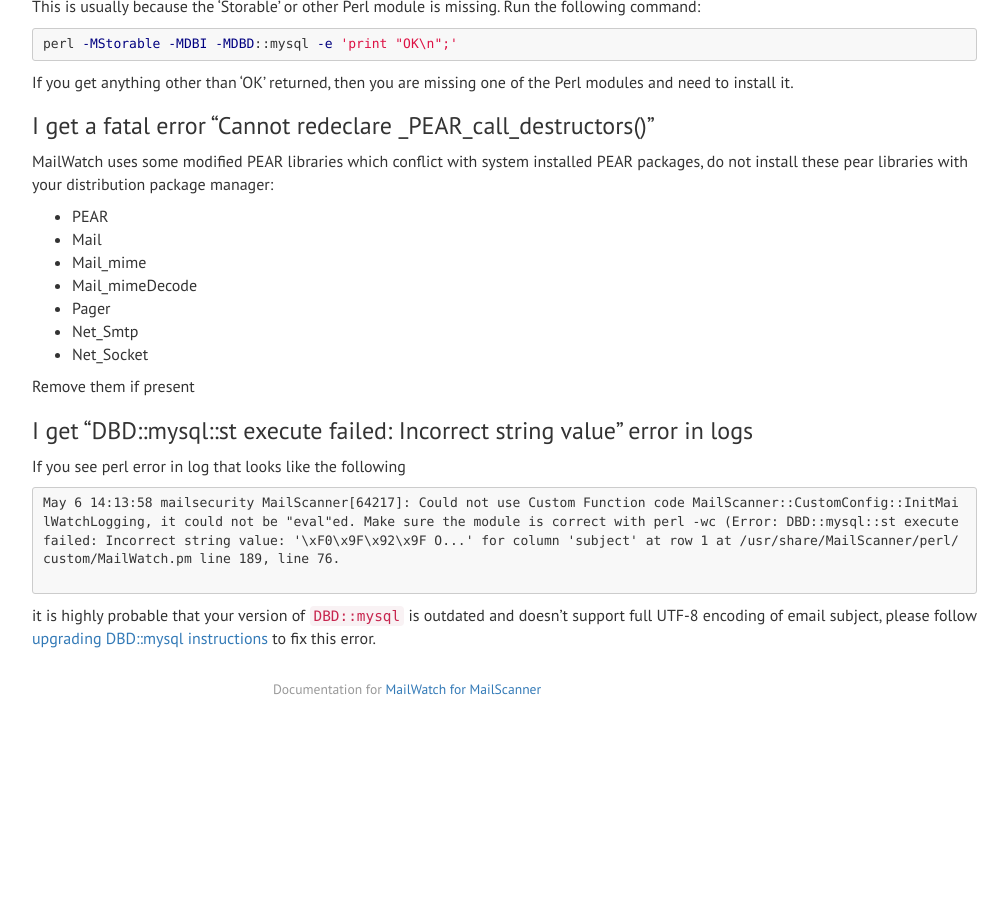
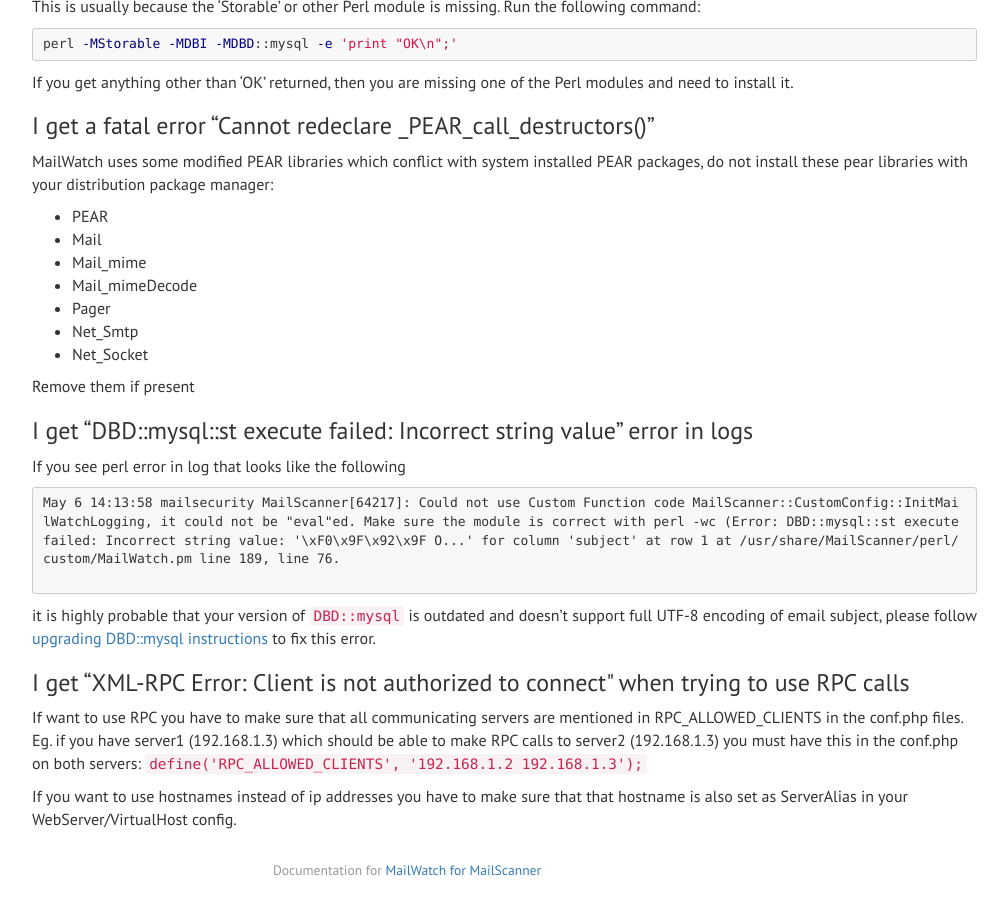
Before and after one commit to mailwatch/mailwatch-docs, a Jekyll site: the page built from _posts/2014-07-31-faq.md, in a window 1280 px wide and 900 px high, scrolled down 2227 px. Shown: the whole window, without its empty margins (233-1241 px from the left). Built offline with Jekyll 4.4.1, drawn with Linux system fonts in a browser that asks for light colours; nearby versions of some CDN libraries; before the commit the page ends 2946 px from its top, so only the background shows below that.

Commit message:
explain RPC_ALLOWED_CLIENTS
see mailwatch/mailwatch#632

````diff
--- a/_posts/2014-07-31-faq.md
+++ b/_posts/2014-07-31-faq.md
@@ -156,3 +156,9 @@ May 6 14:13:58 mailsecurity MailScanner[64217]: Could not use Custom Function co
 ```
 
 it is highly probable that your version of `DBD::mysql` is outdated and doesn't support full UTF-8 encoding of email subject, please follow [upgrading DBD::mysql instructions]({% post_url 2017-03-23-getting-started %}) to fix this error.
+
+### I get "XML-RPC Error: Client <IP> is not authorized to connect" when trying to use RPC calls
+If want to use RPC you have to make sure that all communicating servers are mentioned in RPC_ALLOWED_CLIENTS in the conf.php files.
+Eg. if you have server1 (192.168.1.3) which should be able to make RPC calls to server2 (192.168.1.3) you must have this in the conf.php on both servers: `define('RPC_ALLOWED_CLIENTS', '192.168.1.2 192.168.1.3');`
+
+If you want to use hostnames instead of ip addresses you have to make sure that that hostname is also set as ServerAlias in your WebServer/VirtualHost config.
````
